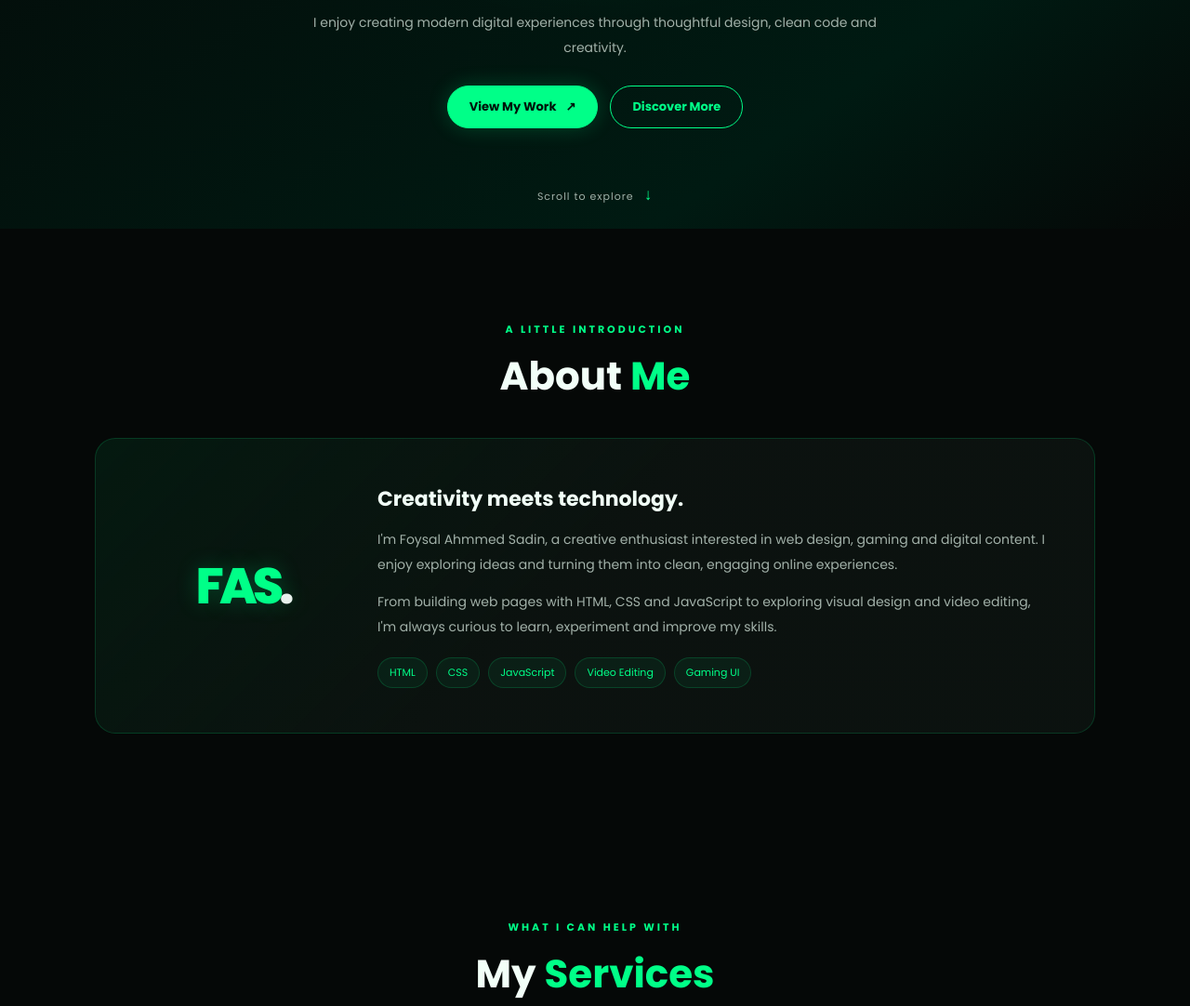
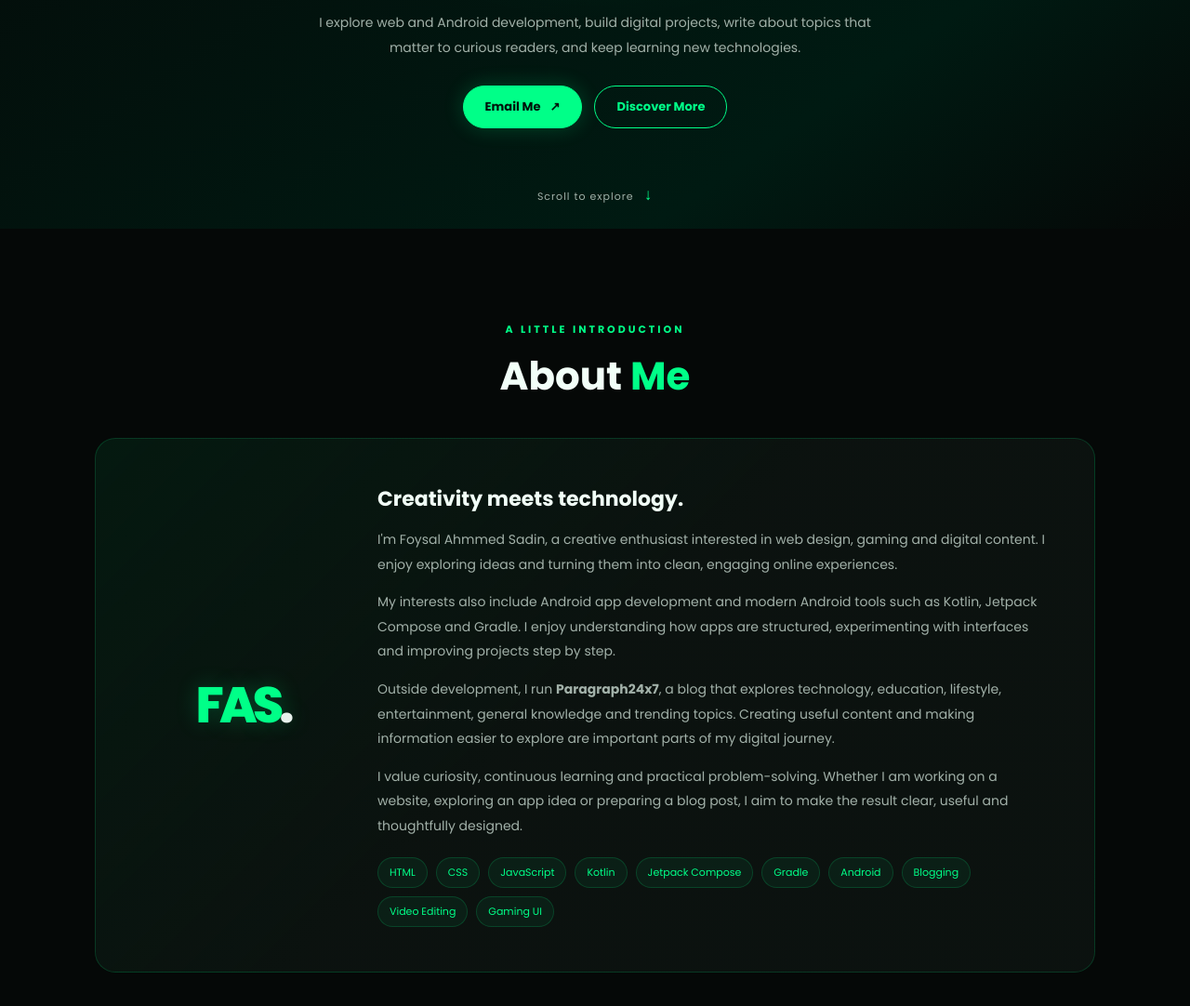
Before and after one commit to FoysalAhmmedSadin/portfolio, a plain HTML site: page index.html in a window 1280 px wide. Shown: the part 554-1636 px from the top of the page at 93% size. Drawn offline with nearby package versions, Linux system fonts and the light colour scheme.

Commit message:
Expand portfolio bio and add centered email button

```diff
--- a/index.html
+++ b/index.html
@@ -4,7 +4,7 @@
   <meta charset="UTF-8" />
   <meta name="viewport" content="width=device-width, initial-scale=1.0"/>
   <meta name="theme-color" content="#000000">
-  <meta name="description" content="The portfolio of Foysal Ahmmed Sadin — web design, creative projects and digital experiences.">
+  <meta name="description" content="Foysal Ahmmed Sadin is a digital creator interested in web development, Android development, blogging and creative technology.">
   <title>Foysal Ahmmed Sadin | Portfolio</title>
   <link href="https://fonts.googleapis.com/css2?family=Poppins:wght@300;400;500;600;700;800&display=swap" rel="stylesheet">
   <link rel="stylesheet" href="style.css">
@@ -31,9 +31,9 @@
         <p class="hero-greeting">Hello, I'm</p>
         <h1>Foysal Ahmmed <span>Sadin</span></h1>
         <div class="typing" id="typing-text" aria-live="polite"></div>
-        <p class="hero-description">I enjoy creating modern digital experiences through thoughtful design, clean code and creativity.</p>
+        <p class="hero-description">I explore web and Android development, build digital projects, write about topics that matter to curious readers, and keep learning new technologies.</p>
         <div class="hero-buttons">
-          <a class="button button-primary" href="#projects">View My Work <span aria-hidden="true">↗</span></a>
+          <a class="button button-primary" href="mailto:foysal24x7@gmail.com">Email Me <span aria-hidden="true">↗</span></a>
           <a class="button button-secondary" href="#about">Discover More</a>
         </div>
       </div>
@@ -48,9 +48,11 @@
         <div class="about-copy">
           <h3>Creativity meets technology.</h3>
           <p>I'm Foysal Ahmmed Sadin, a creative enthusiast interested in web design, gaming and digital content. I enjoy exploring ideas and turning them into clean, engaging online experiences.</p>
-          <p>From building web pages with HTML, CSS and JavaScript to exploring visual design and video editing, I'm always curious to learn, experiment and improve my skills.</p>
+          <p>My interests also include Android app development and modern Android tools such as Kotlin, Jetpack Compose and Gradle. I enjoy understanding how apps are structured, experimenting with interfaces and improving projects step by step.</p>
+          <p>Outside development, I run <strong>Paragraph24x7</strong>, a blog that explores technology, education, lifestyle, entertainment, general knowledge and trending topics. Creating useful content and making information easier to explore are important parts of my digital journey.</p>
+          <p>I value curiosity, continuous learning and practical problem-solving. Whether I am working on a website, exploring an app idea or preparing a blog post, I aim to make the result clear, useful and thoughtfully designed.</p>
           <div class="skill-tags">
-            <span>HTML</span><span>CSS</span><span>JavaScript</span><span>Video Editing</span><span>Gaming UI</span>
+            <span>HTML</span><span>CSS</span><span>JavaScript</span><span>Kotlin</span><span>Jetpack Compose</span><span>Gradle</span><span>Android</span><span>Blogging</span><span>Video Editing</span><span>Gaming UI</span>
           </div>
         </div>
       </div>
```
